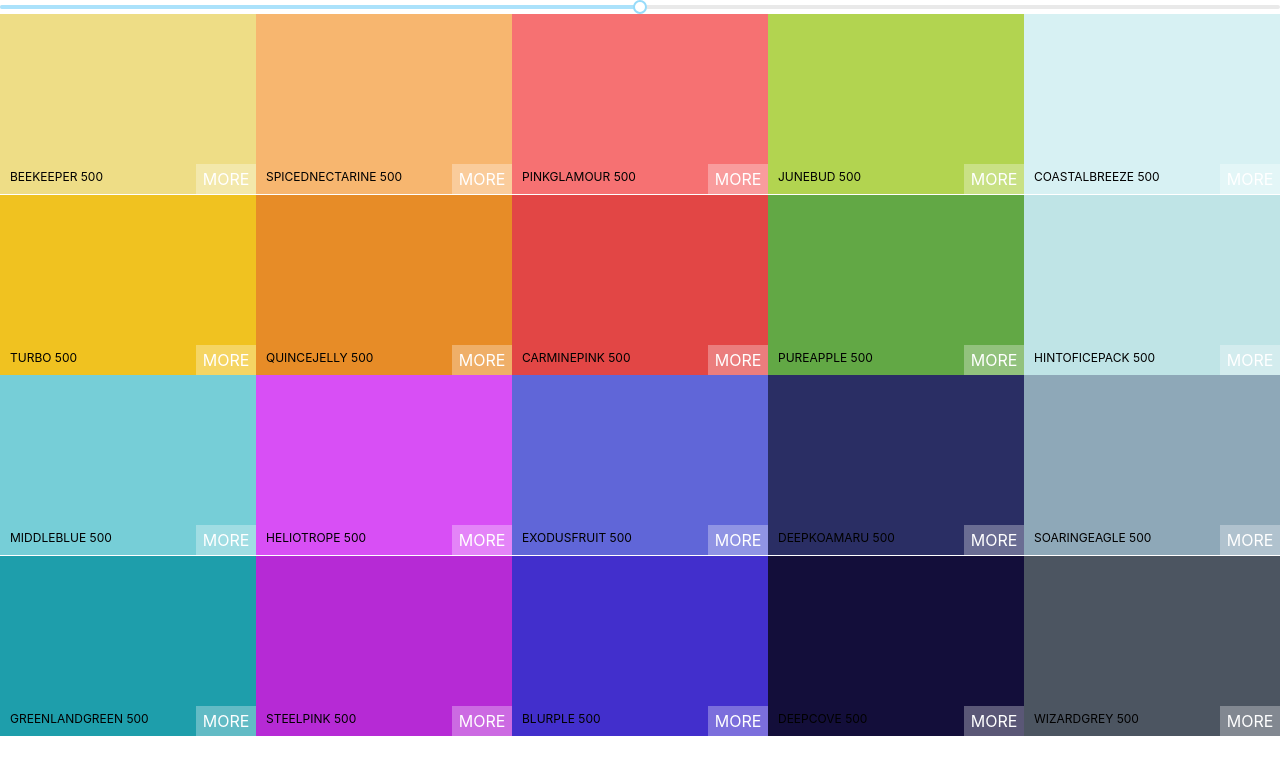
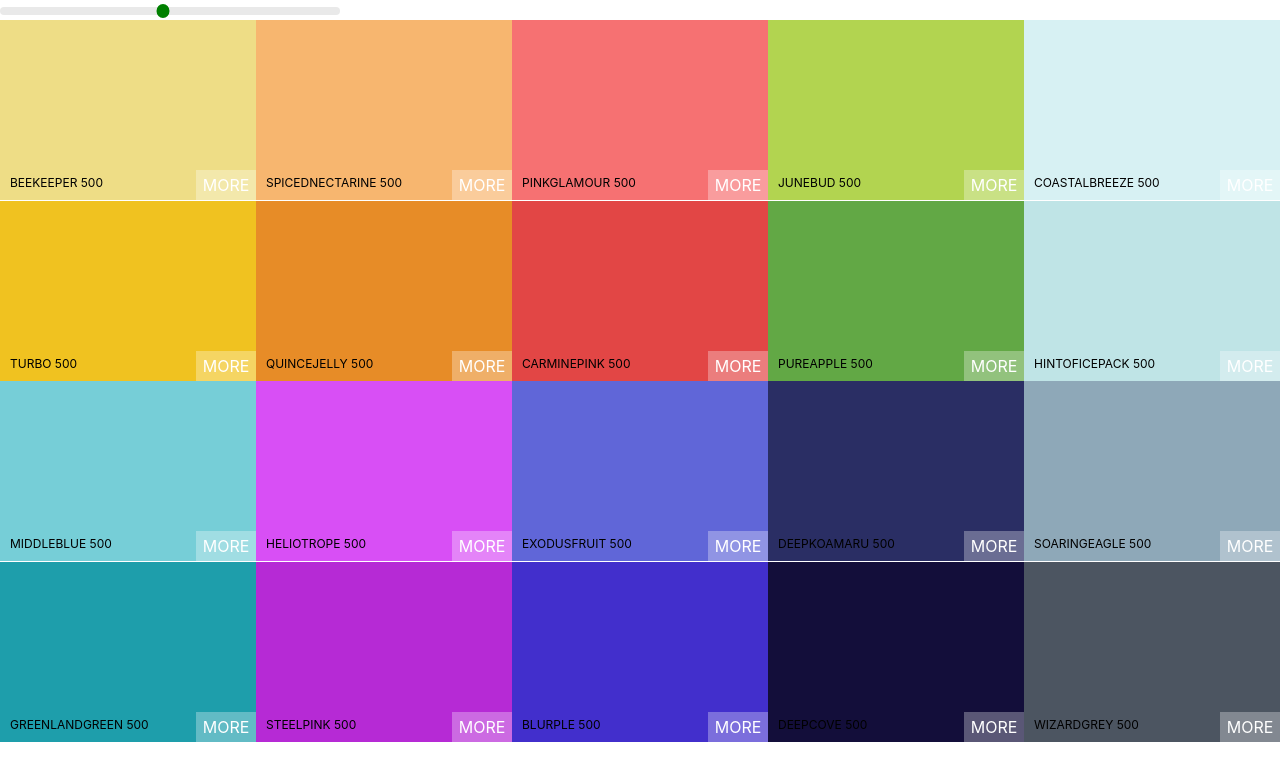
Before and after one commit to MachochinLopez/colors-app, a React (Create React App) app in the folder colors-app/: page / in a window 1280 px wide. Shown: the top 780 px of the page. Built offline with nearby package versions, Linux system fonts and the light colour scheme.

Commit message:
Slider Styles

```diff
--- a/colors-app/src/Palette.css
+++ b/colors-app/src/Palette.css
@@ -5,3 +5,30 @@
 .Palette-colors {
   height: 90%;
 }
+
+.slider {
+  width: 340px;
+  margin: 0 auto;
+  display: inline-block;
+}
+
+.rc-slider-track {
+  background-color: transparent;
+}
+
+.rc-slider-rail {
+  height: 8px;
+}
+
+.rc-slider-handle:hover,
+.rc-slider-handle:active,
+.rc-slider-handle:focus,
+.rc-slider-handle {
+  background-color: green;
+  outline: none;
+  border: 2px solid green;
+  box-shadow: none;
+  width: 13px;
+  margin-left: -7px;
+  margin-top: -3px;
+}
--- a/colors-app/src/Palette.js
+++ b/colors-app/src/Palette.js
@@ -1,8 +1,8 @@
 import { Component } from 'react';
 import ColorBox from './ColorBox';
+import 'rc-slider/assets/index.css';
 import './Palette.css';
 import Slider from 'rc-slider';
-import 'rc-slider/assets/index.css';
 
 class Palette extends Component {
   constructor(props) {
@@ -25,6 +25,7 @@
 
     return (
       <div className="Palette">
+        <div className="slider">
           <Slider
             defaultValue={level}
             min={100}
@@ -32,6 +33,7 @@
             onAfterChange={this.changeLevel}
             step={100}
           />
+        </div>
         {/* Navbar goes here */}
         <div className="Palette-colors">
           { colorBoxes }
```
Also changed, not shown: 1 other file (tests, documents, lock files or other folders). Lines whose indentation alone changed are shown as unchanged.
